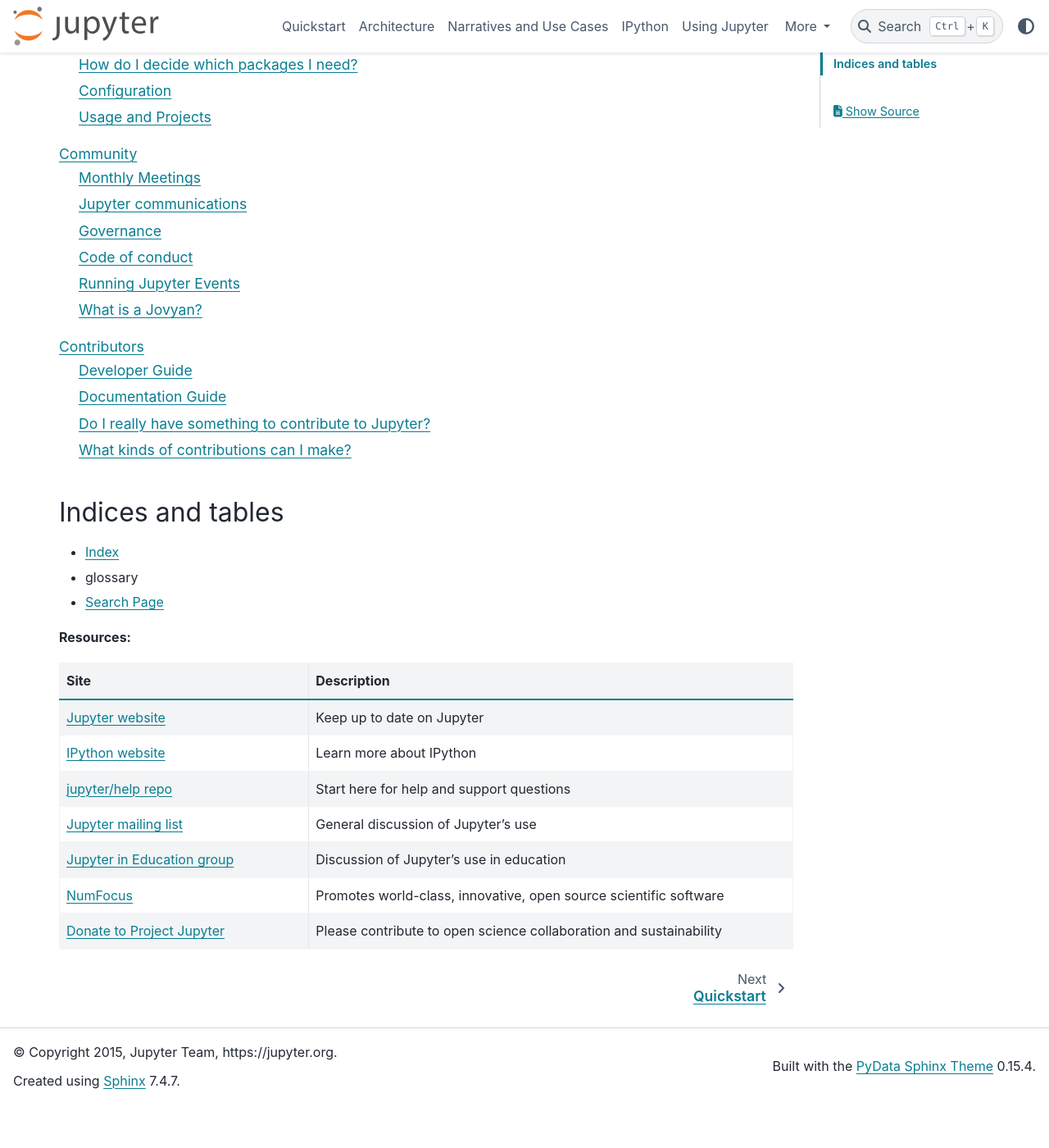
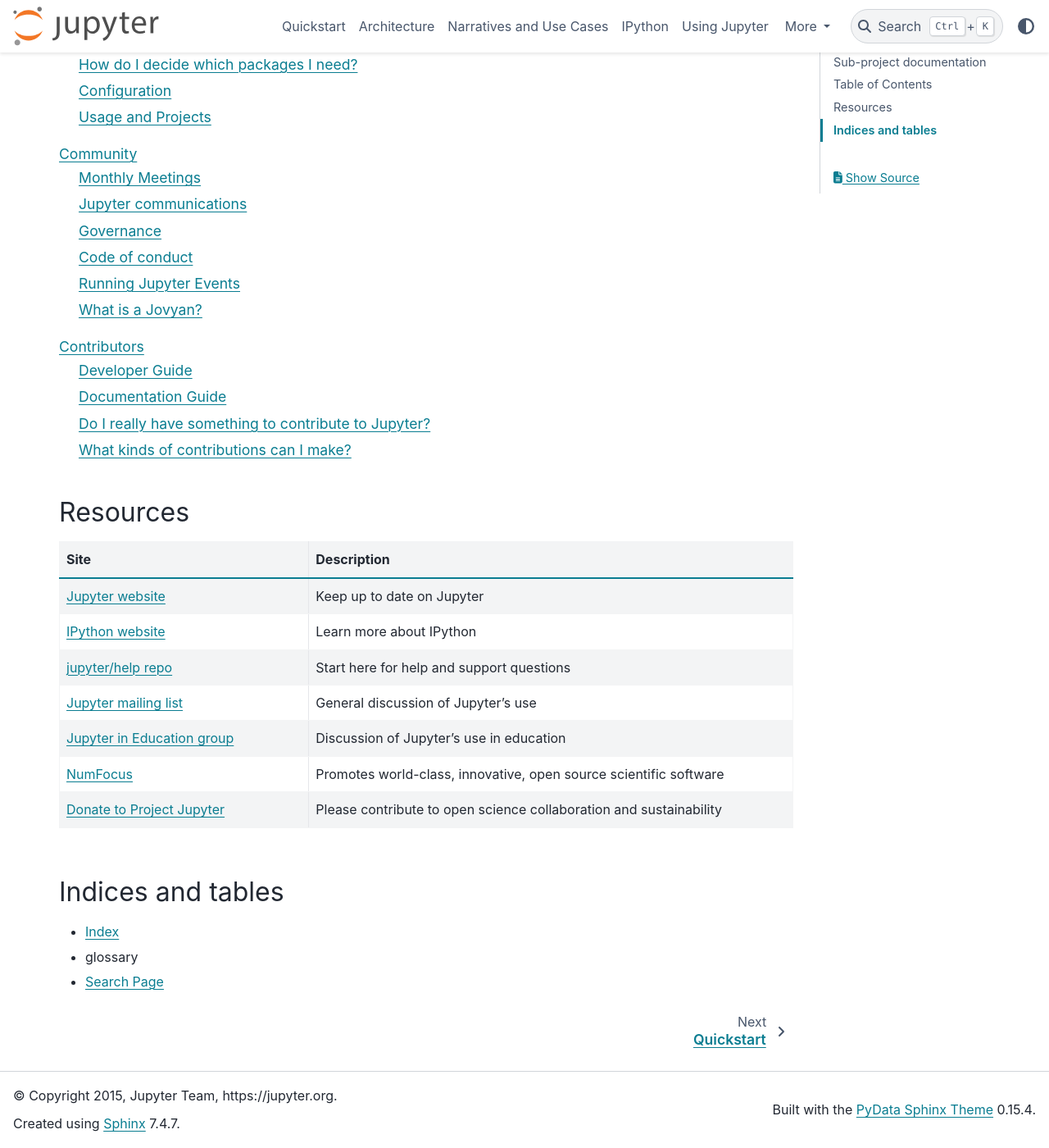
Before and after one commit to jupyter/jupyter, a Sphinx documentation site: the page built from docs/source/index.rst, in a window 1280 px wide and 1400 px high, scrolled down 2336 px. Shown: the whole window at 82% size. Built offline with Sphinx 7.4.7 and the PyData theme 0.15.4, drawn with Linux system fonts in a browser that asks for light colours; pages that are not in the unit, such as notebooks, are missing from menus; before the commit the page ends 3683 px from its top, so only the background shows below that; some of the changed lines change nothing that is shown.

Commit message:
moving around resources page

```diff
--- a/docs/source/index.rst
+++ b/docs/source/index.rst
@@ -177,16 +177,8 @@
    reference/content-reference
 
 
-
-Indices and tables
-==================
-
-- :ref:`genindex`
-- :ref:`glossary`
-- :ref:`search`
-
-
-**Resources:**
+Resources
+=========
 
 .. csv-table::
    :header: "Site", "Description"
@@ -199,3 +191,11 @@
    `Jupyter in Education group <https://groups.google.com/forum/#!forum/jupyter-education>`_, Discussion of Jupyter's use in education
    `NumFocus <http://www.numfocus.org>`_, "Promotes world-class, innovative, open source scientific software"
    `Donate to Project Jupyter <https://numfocus.salsalabs.org/donate-to-jupyter/index.html>`_, Please contribute to open science collaboration and sustainability
+
+
+Indices and tables
+==================
+
+- :ref:`genindex`
+- :ref:`glossary`
+- :ref:`search`
```
